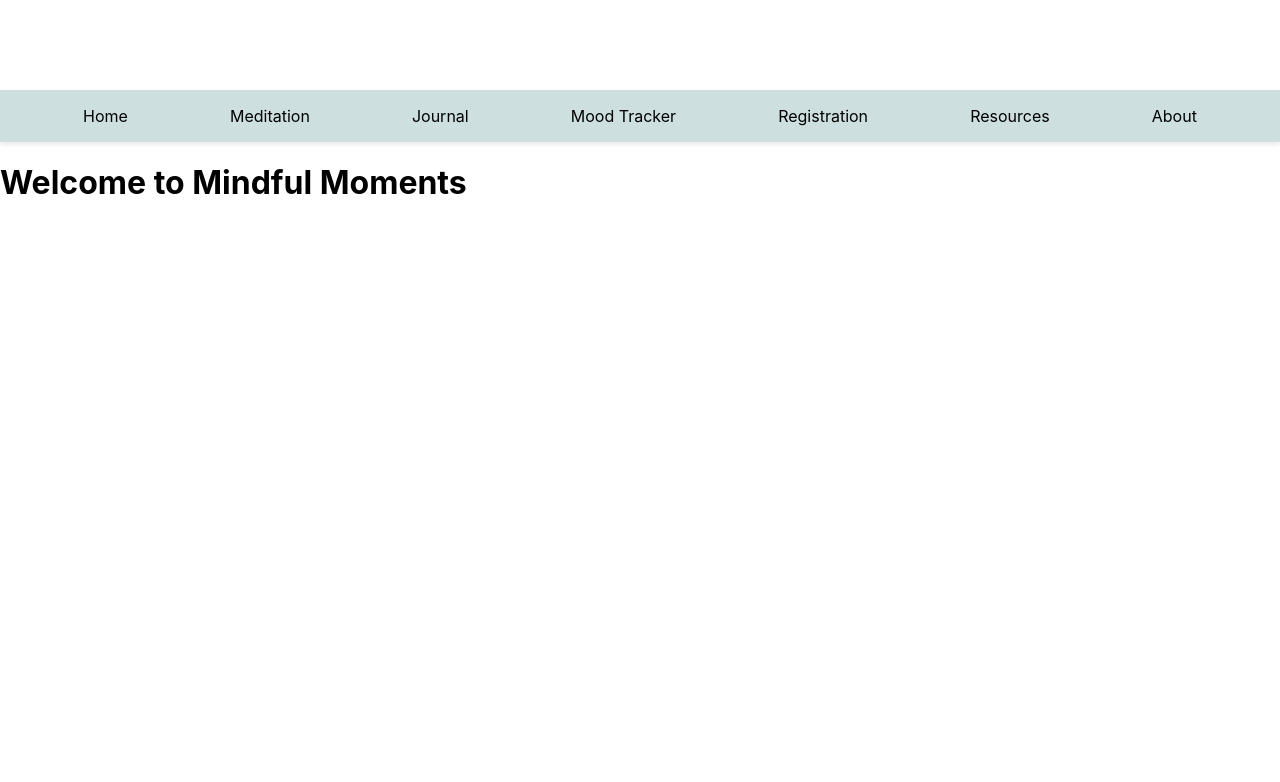
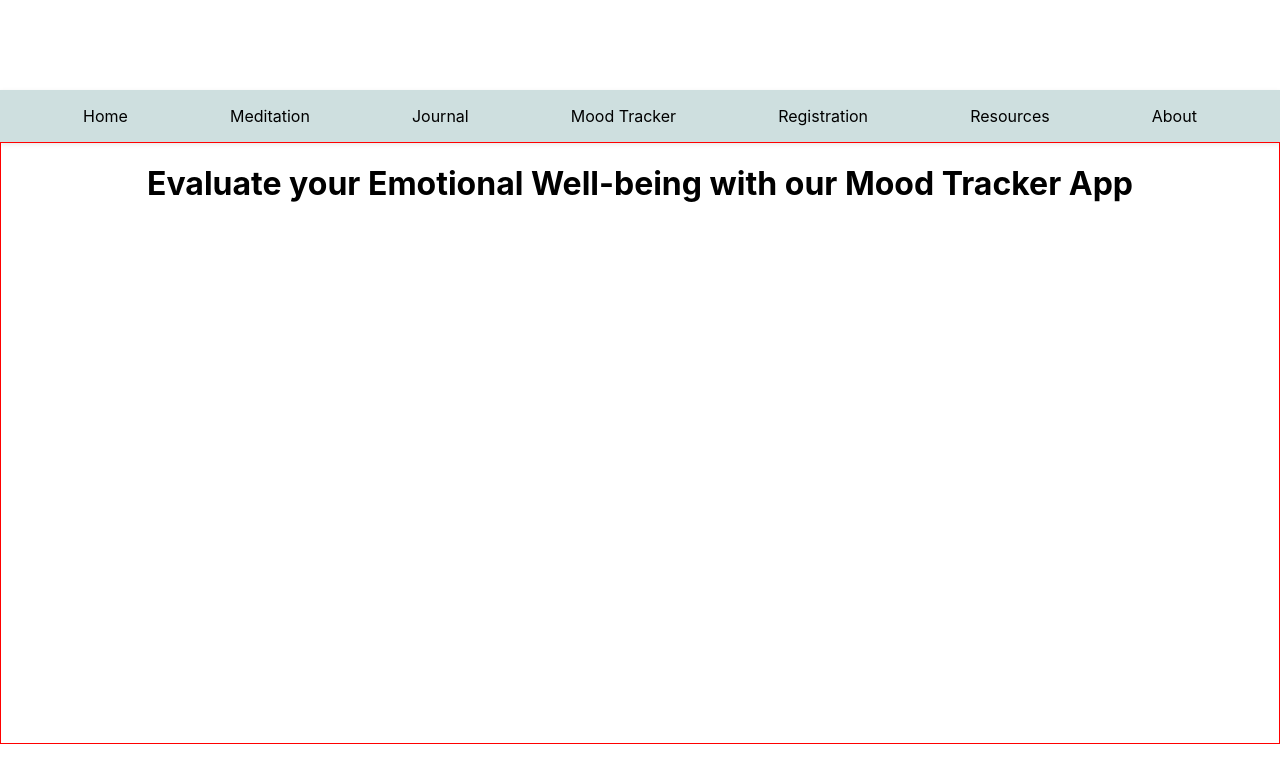
Before and after one commit to Dothat65/mindfulMoments, a React (Create React App) app: page / in a window 1280 px wide. Shown: the top 782 px of the page. Built offline with nearby package versions, Linux system fonts and the light colour scheme.

Commit message:
Working on the main slider of the website

```diff
--- a/src/routes/home.jsx
+++ b/src/routes/home.jsx
@@ -1,9 +1,14 @@
 import React from 'react';
+import '../styles/home.css';
 
 function Home() {
     return (
         <div>
-        <h1>Welcome to Mindful Moments</h1>
+            {/* Start of slider section: */}
+            <div className="main-header">
+                <h1>Evaluate your Emotional Well-being with our Mood Tracker App</h1>
+
+            </div>
         </div>
     );
     }
--- /dev/null
+++ b/src/styles/home.css
@@ -0,0 +1,7 @@
+.main-header{
+    border: 1px solid red;
+    height: 600px;
+}
+.main-header h1{
+    text-align: center;
+}
```
